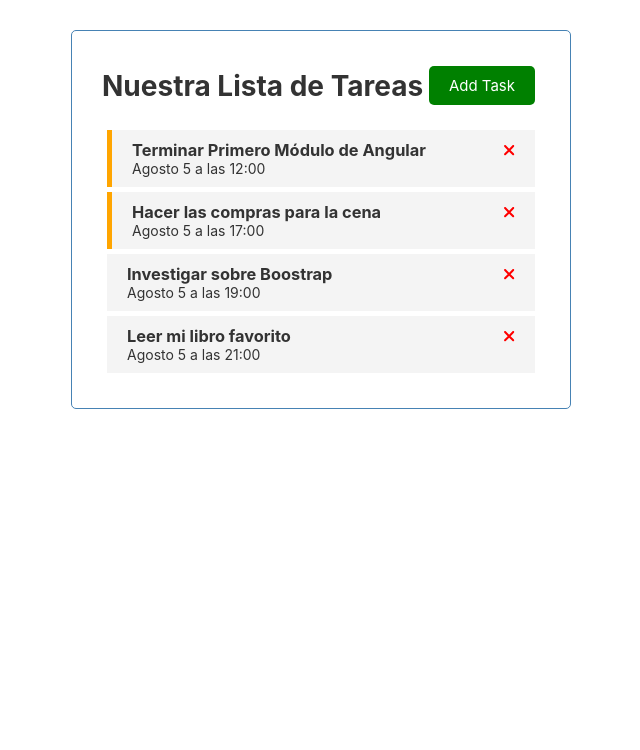
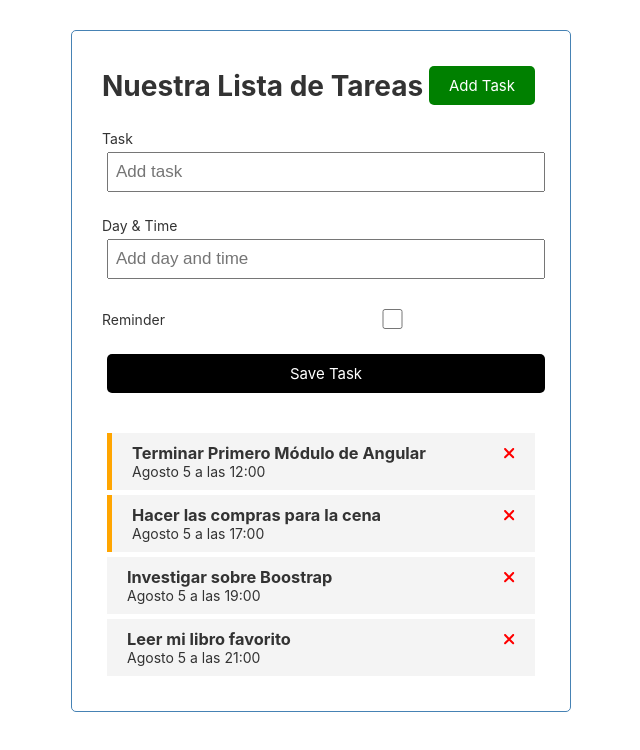
Before and after one commit to EstebanSD/Task-list, an Angular app: page / in a window 1280 px wide. Shown: the top 750 px of the page, without its empty margins (319-959 px from the left). Built offline with nearby package versions, Linux system fonts and the light colour scheme; data requests are answered from the project's data file; what src would draw is missing.

Commit message:
Metodo para agregar tareas listo

```diff
--- /dev/null
+++ b/src/app/components/add-task/add-task.component.css
@@ -0,0 +1,3 @@
+.add-form{
+    margin-bottom: 40px;
+}
--- /dev/null
+++ b/src/app/components/add-task/add-task.component.html
@@ -0,0 +1,35 @@
+<form class="add-form" (ngSubmit)="onSubmit()">
+    <div class="form-control">
+        <label for="text">Task</label>
+        <input
+            type="text"
+            name="text"
+            id="text"
+            placeholder="Add task"
+            [(ngModel)]="text"
+        >
+    </div>
+
+    <div class="form-control">
+        <label for="day">Day & Time</label>
+        <input
+            type="text"
+            name="day"
+            id="day"
+            placeholder="Add day and time"
+            [(ngModel)]="day"
+        >
+    </div>
+
+    <div class="form-control form-control-check">
+        <label for="reminder">Reminder</label>
+        <input
+            type="checkbox"
+            name="reminder"
+            id="reminder"
+            [(ngModel)]="reminder"
+        >
+    </div>
+
+    <input type="submit" value="Save Task" class="btn btn-block">
+</form>
--- /dev/null
+++ b/src/app/components/add-task/add-task.component.ts
@@ -0,0 +1,32 @@
+import { Component, OnInit, Output, EventEmitter } from '@angular/core';
+import { Task } from 'src/app/Task';
+
+@Component({
+  selector: 'app-add-task',
+  templateUrl: './add-task.component.html',
+  styleUrls: ['./add-task.component.css']
+})
+export class AddTaskComponent implements OnInit {
+  @Output() onAddTask: EventEmitter<Task> = new EventEmitter;
+  id:number = 0;
+  text:string = "";
+  day:string = "";
+  reminder:boolean = false;
+
+  constructor() { }
+
+  ngOnInit(): void {
+  }
+
+  onSubmit(){
+    if(!this.text){
+      alert("Please add a Task!");
+    }
+
+    const {id,text,day,reminder} = this;
+    const newTask = {id,text,day,reminder};
+
+    this.onAddTask.emit(newTask);
+  }
+
+}
--- a/src/app/components/tasks/tasks.component.html
+++ b/src/app/components/tasks/tasks.component.html
@@ -1,3 +1,6 @@
+<app-add-task
+    (onAddTask)="addTask($event)"
+></app-add-task>
 <app-tasks-item
     *ngFor="let task of tasks"
     [task]="task"
--- a/src/app/components/tasks/tasks.component.ts
+++ b/src/app/components/tasks/tasks.component.ts
@@ -28,4 +28,10 @@
     elem.reminder = !elem.reminder;
     this.taskService.updateTaskReminder(elem).subscribe();
   }
+
+  addTask(algo:Task){
+    this.taskService.addTask(algo).subscribe((algo)=>{
+      this.tasks.push(algo);
+    })
+  }
 }
--- a/src/app/services/task.service.ts
+++ b/src/app/services/task.service.ts
@@ -38,4 +38,8 @@
     const url = `${this.apiUrl}/${elem.id}`;
     return this.http.put<Task>(url, elem, httpOptions);
   }
+
+  addTask(elem:Task): Observable<Task>{
+    return this.http.post<Task>(this.apiUrl, elem, httpOptions);
+  }
 }
```
Also changed, not shown: src/app/app.module.ts (+6 -2 lines).
